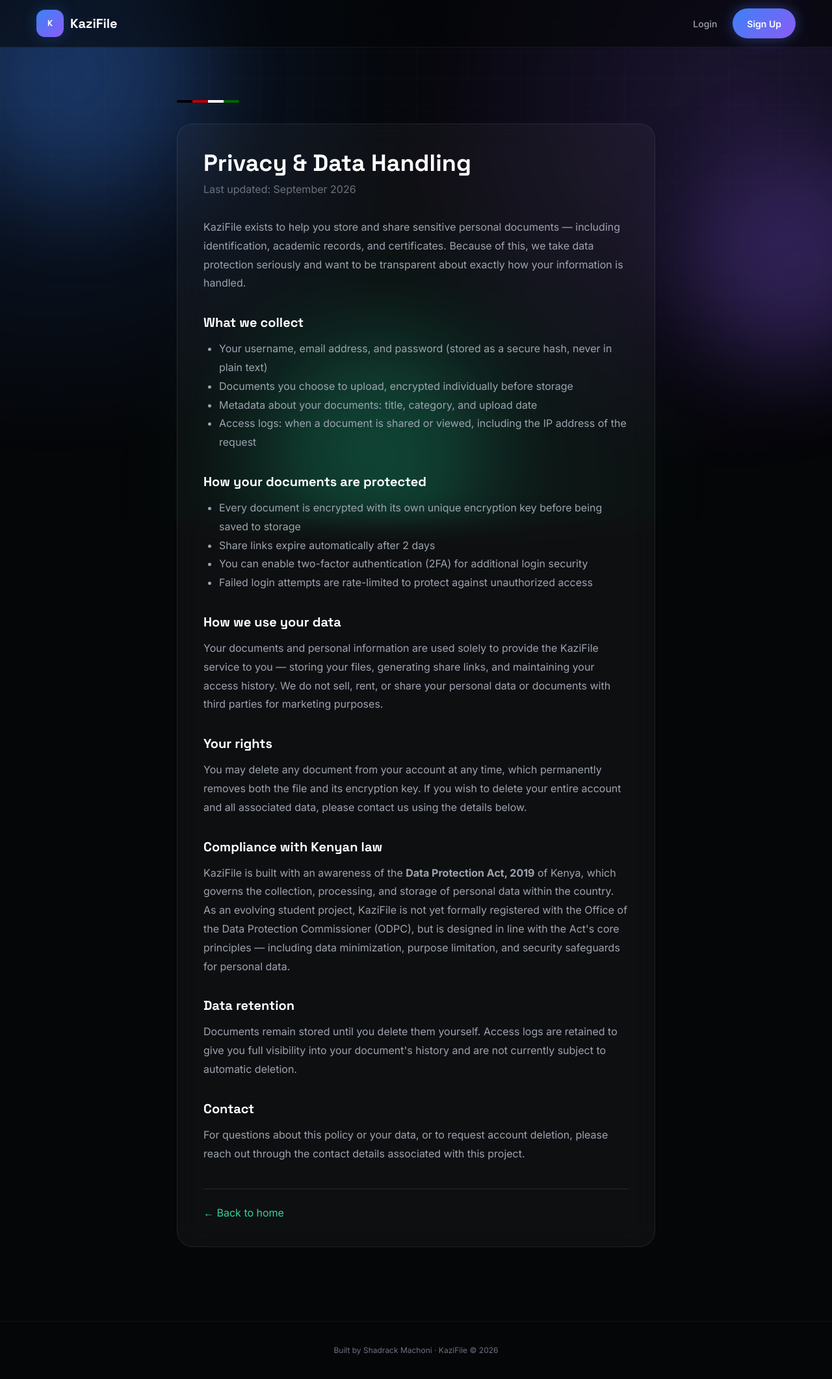
After one commit to SHADRACK-MACHONI/kazifile, a Django app: page /privacy/ in a window 1280 px wide. The commit adds this page. Shown: the whole page at 65% size. Run offline with Django 5.2, Linux system fonts and the light colour scheme; some libraries are stand-ins or nearby versions.

Commit message:
Add privacy and data handling policy page

```diff
--- a/documents/views.py
+++ b/documents/views.py
@@ -120,3 +120,5 @@ def document_log_view(request, doc_id):
     document = get_object_or_404(Document, id=doc_id, owner=request.user)
     logs = document.access_logs.all()
     return render(request, 'documents/document_log.html', {'document': document, 'logs': logs})
+def privacy_page(request):
+    return render(request, 'documents/privacy.html')
--- a/kazifile/urls.py
+++ b/kazifile/urls.py
@@ -22,11 +22,13 @@ from django.urls import path, include
 from django.conf import settings
 from django.conf.urls.static import static
 from documents.views import landing_page
+from documents.views import landing_page, privacy_page
 
 urlpatterns = [
     path('admin/', admin.site.urls),
     path('accounts/', include('accounts.urls')),
     path('documents/', include('documents.urls')),
+    path('privacy/', privacy_page, name='privacy'),
     path('', landing_page, name='landing'),
 ]
 
--- a/templates/documents/landing.html
+++ b/templates/documents/landing.html
@@ -527,8 +527,9 @@
     </div>
 
     <footer class="site-footer">
-        Built by Shadrack Machoni · KaziFile © 2026
-    </footer>
+    Built by Shadrack Machoni · KaziFile © 2026 ·
+    <a href="{% url 'privacy' %}" style="color:#9ca3af; text-decoration:underline;">Privacy & Data Handling</a>
+</footer>
 
     <script>
         // Navbar blur-on-scroll
--- /dev/null
+++ b/templates/documents/privacy.html
@@ -0,0 +1,102 @@
+{% extends 'base.html' %}
+{% block content %}
+<style>
+    .glass {
+        background: rgba(255, 255, 255, 0.04);
+        backdrop-filter: blur(20px);
+        -webkit-backdrop-filter: blur(20px);
+        border: 1px solid rgba(255, 255, 255, 0.08);
+    }
+    .kenya-strip {
+        background: linear-gradient(90deg, #000000 0%, #000000 25%, #BB0000 25%, #BB0000 50%, #ffffff 50%, #ffffff 75%, #006600 75%, #006600 100%);
+        height: 4px;
+        border-radius: 999px;
+    }
+    .policy-section h3 {
+        margin-top: 2rem;
+        margin-bottom: 0.75rem;
+    }
+    .policy-section p, .policy-section li {
+        color: #9ca3af;
+        line-height: 1.8;
+    }
+    .policy-section ul {
+        list-style: disc;
+        padding-left: 1.5rem;
+        margin-bottom: 1rem;
+    }
+</style>
+
+<div class="max-w-3xl mx-auto px-4 py-6 text-white">
+
+    <div class="kenya-strip mb-8 w-24"></div>
+
+    <div class="glass rounded-3xl p-10">
+        <h1 class="text-4xl font-bold mb-2" style="font-family:'Space Grotesk',sans-serif;">Privacy & Data Handling</h1>
+        <p class="text-gray-500 mb-8">Last updated: September 2026</p>
+
+        <div class="policy-section">
+            <p>
+                KaziFile exists to help you store and share sensitive personal documents — including identification,
+                academic records, and certificates. Because of this, we take data protection seriously and want to
+                be transparent about exactly how your information is handled.
+            </p>
+
+            <h3 class="text-xl font-bold text-white">What we collect</h3>
+            <ul>
+                <li>Your username, email address, and password (stored as a secure hash, never in plain text)</li>
+                <li>Documents you choose to upload, encrypted individually before storage</li>
+                <li>Metadata about your documents: title, category, and upload date</li>
+                <li>Access logs: when a document is shared or viewed, including the IP address of the request</li>
+            </ul>
+
+            <h3 class="text-xl font-bold text-white">How your documents are protected</h3>
+            <ul>
+                <li>Every document is encrypted with its own unique encryption key before being saved to storage</li>
+                <li>Share links expire automatically after 2 days</li>
+                <li>You can enable two-factor authentication (2FA) for additional login security</li>
+                <li>Failed login attempts are rate-limited to protect against unauthorized access</li>
+            </ul>
+
+            <h3 class="text-xl font-bold text-white">How we use your data</h3>
+            <p>
+                Your documents and personal information are used solely to provide the KaziFile service to you —
+                storing your files, generating share links, and maintaining your access history. We do not sell,
+                rent, or share your personal data or documents with third parties for marketing purposes.
+            </p>
+
+            <h3 class="text-xl font-bold text-white">Your rights</h3>
+            <p>
+                You may delete any document from your account at any time, which permanently removes both the file
+                and its encryption key. If you wish to delete your entire account and all associated data, please
+                contact us using the details below.
+            </p>
+
+            <h3 class="text-xl font-bold text-white">Compliance with Kenyan law</h3>
+            <p>
+                KaziFile is built with an awareness of the <strong>Data Protection Act, 2019</strong> of Kenya, which
+                governs the collection, processing, and storage of personal data within the country. As an evolving
+                student project, KaziFile is not yet formally registered with the Office of the Data Protection
+                Commissioner (ODPC), but is designed in line with the Act's core principles — including data
+                minimization, purpose limitation, and security safeguards for personal data.
+            </p>
+
+            <h3 class="text-xl font-bold text-white">Data retention</h3>
+            <p>
+                Documents remain stored until you delete them yourself. Access logs are retained to give you full
+                visibility into your document's history and are not currently subject to automatic deletion.
+            </p>
+
+            <h3 class="text-xl font-bold text-white">Contact</h3>
+            <p>
+                For questions about this policy or your data, or to request account deletion, please reach out
+                through the contact details associated with this project.
+            </p>
+        </div>
+
+        <div class="mt-10 pt-6 border-t border-white/10">
+            <a href="{% url 'landing' %}" class="text-emerald-400 hover:text-emerald-300 hover:underline">← Back to home</a>
+        </div>
+    </div>
+</div>
+{% endblock %}
```
